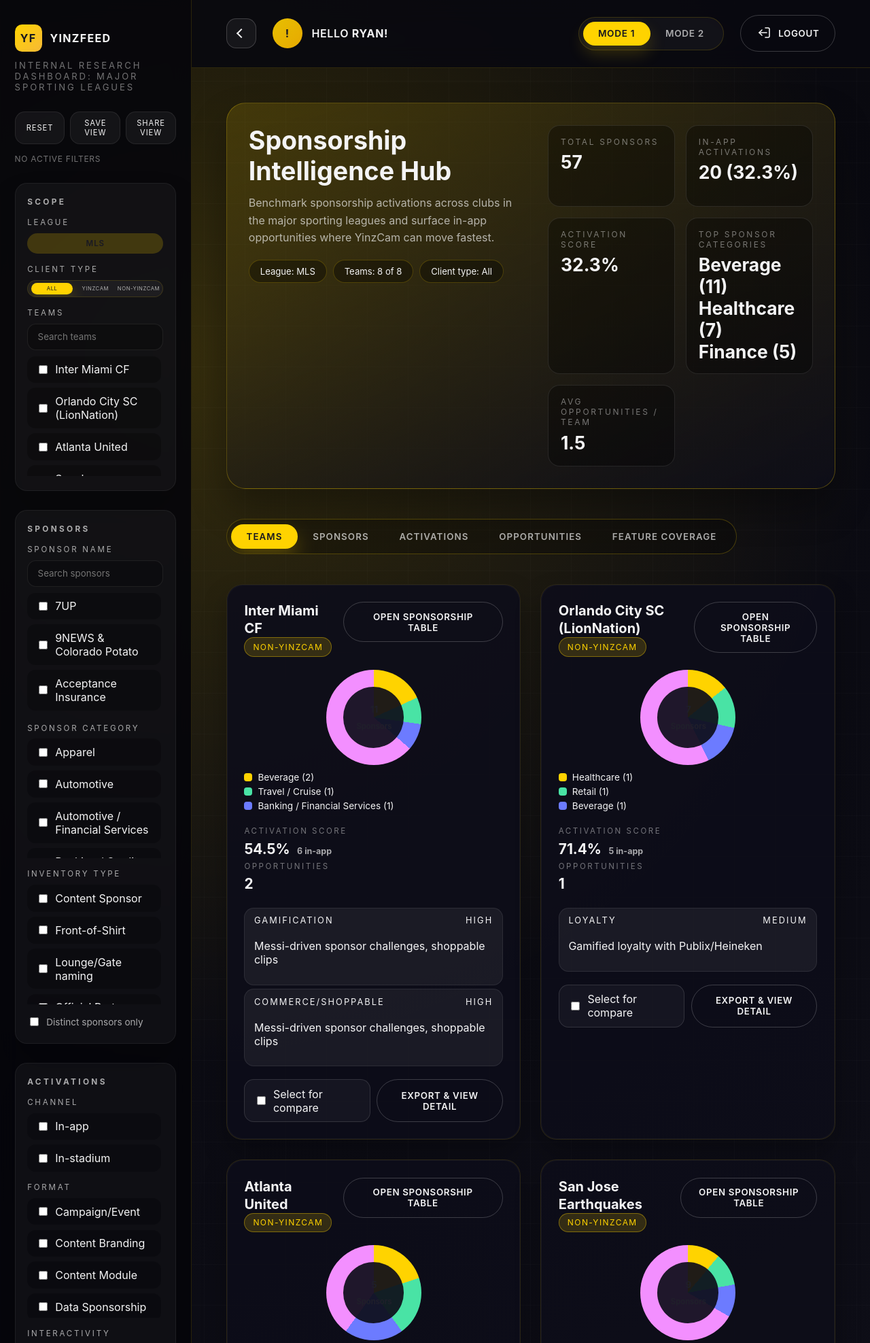
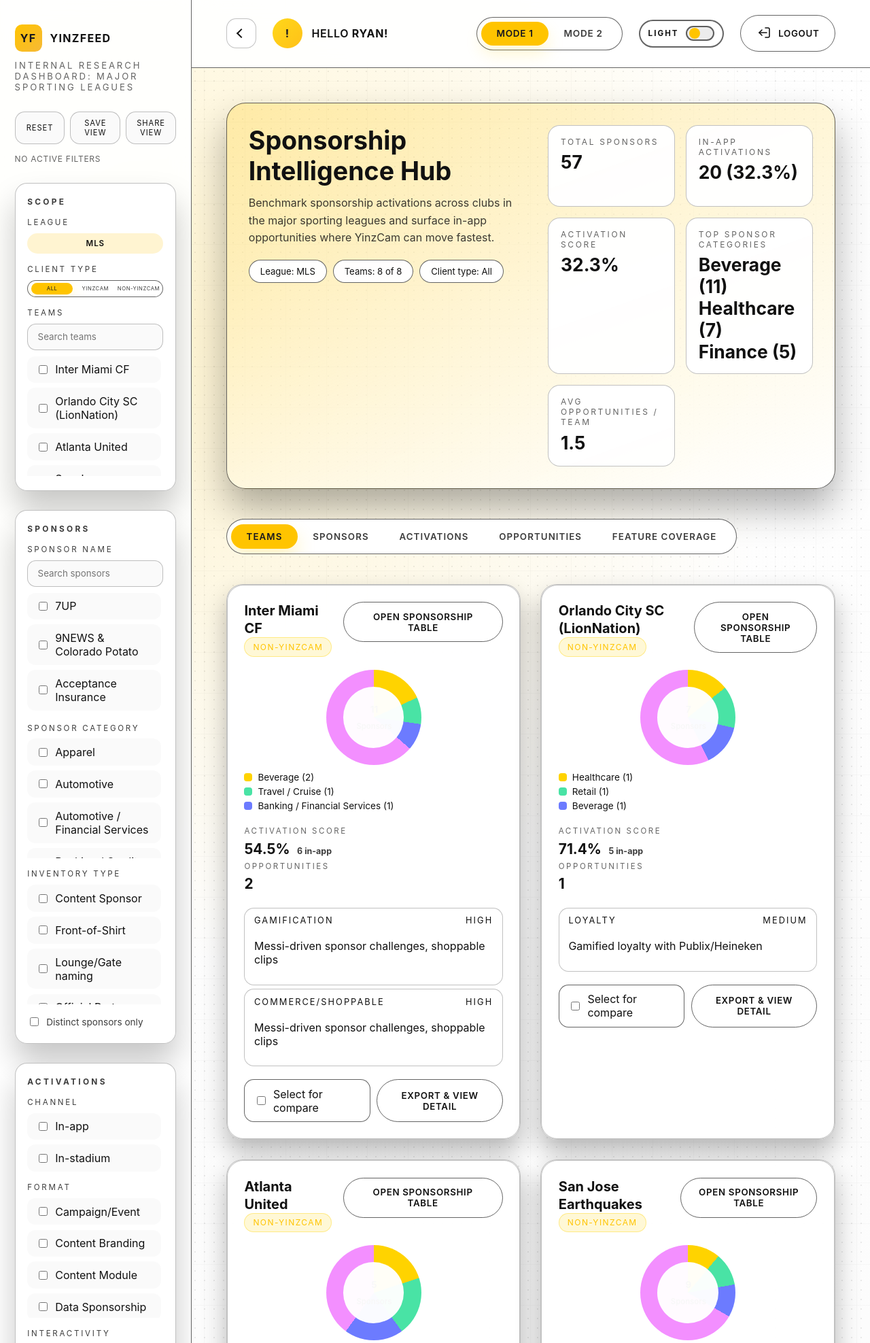
Before and after one commit to sahil120499/YinzFeed, a FastAPI app: page / in a window 1280 px wide. Shown: the top 1975 px of the page at 68% size. Run offline with FastAPI, Linux system fonts and the light colour scheme; some libraries are stand-ins or nearby versions.

Commit message:
Add light/dark theme toggle and vendor usage label fix

```diff
--- a/app/static/css/style.css
+++ b/app/static/css/style.css
@@ -13,11 +21,64 @@
   --color-muted-2: rgba(244, 244, 245, 0.45);
   --color-error: #ff6b6b;
   --color-success: #49e3a5;
-  --sidebar-width: clamp(280px, 22vw, 360px);
-  --font-base: "SF Pro Display", "SF Pro Text", "Montserrat", "Helvetica Neue", sans-serif;
-  --transition: 220ms cubic-bezier(0.4, 0, 0.2, 1);
-  --shadow-soft: 0 20px 40px rgba(0, 0, 0, 0.35);
-  --shadow-card: 0 18px 36px rgba(0, 0, 0, 0.28);
+  --color-sidebar-bg: rgba(6, 6, 12, 0.9);
+  --color-topnav-bg: rgba(9, 9, 16, 0.92);
+  --color-chip-bg: rgba(255, 211, 0, 0.18);
+  --color-card-bg: rgba(0, 0, 0, 0.35);
+  --color-table-bg: rgba(0, 0, 0, 0.3);
+  --color-hover: rgba(255, 255, 255, 0.06);
+  --app-bg:
+    radial-gradient(circle at 20% 20%, rgba(255, 211, 0, 0.18), transparent 45%),
+    linear-gradient(150deg, var(--color-bg), var(--color-bg-alt));
+  --app-bg-size: auto;
+  --grid-overlay-image:
+    linear-gradient(0deg, rgba(255, 255, 255, 0.02) 1px, transparent 1px),
+    linear-gradient(90deg, rgba(255, 255, 255, 0.02) 1px, transparent 1px);
+  --grid-overlay-size: 60px 60px;
+}
+
+:root[data-theme="light"] {
+  --color-bg: #ffffff;
+  --color-bg-alt: #fbfbfb;
+
+  /* surfaces */
+  --color-surface: rgba(255, 255, 255, 0.97);
+  --color-surface-alt: rgba(250, 250, 250, 0.97);
+  --color-panel: rgba(255, 255, 255, 0.98);
+
+  /* outlines: black-forward */
+  --color-border: rgba(17, 17, 17, 0.65);
+  --color-border-soft: rgba(17, 17, 17, 0.26);
+
+  /* accent */
+  --color-accent: #ffc400;
+  --color-accent-soft: rgba(255, 196, 0, 0.26);
+
+  /* text */
+  --color-text: #111111;
+  --color-muted: rgba(17, 17, 17, 0.82);
+  --color-muted-2: rgba(17, 17, 17, 0.65);
+
+  /* state */
+  --color-error: #d7263d;
+  --color-success: #1f8a70;
+
+  /* semantic */
+  --color-sidebar-bg: rgba(255, 255, 255, 0.92);
+  --color-topnav-bg: rgba(255, 255, 255, 0.92);
+  --color-chip-bg: rgba(255, 196, 0, 0.18);
+  --color-card-bg: rgba(255, 255, 255, 0.98);
+  --color-table-bg: rgba(255, 255, 255, 0.92);
+  --color-hover: rgba(255, 196, 0, 0.14);
+  --app-bg:
+    radial-gradient(circle at 18% 18%, rgba(255, 196, 0, 0.18), transparent 40%),
+    radial-gradient(rgba(17, 17, 17, 0.08) 1px, transparent 1px),
+    linear-gradient(180deg, var(--color-bg), var(--color-bg-alt));
+  --app-bg-size: auto, 14px 14px, auto;
+  --grid-overlay-image:
+    linear-gradient(0deg, rgba(17, 17, 17, 0.025) 1px, transparent 1px),
+    linear-gradient(90deg, rgba(17, 17, 17, 0.025) 1px, transparent 1px);
+  --grid-overlay-size: 60px 60px;
 }
 
 * {
@@ -30,9 +91,8 @@
   height: 100vh; /* Ensure viewport-height container for independent scrolling */
   overflow: hidden; /* Prevent page-level scroll; use column scrolls instead */
   font-family: var(--font-base);
-  background:
-    radial-gradient(circle at 20% 20%, rgba(255, 211, 0, 0.18), transparent 45%),
-    linear-gradient(150deg, var(--color-bg), var(--color-bg-alt));
+  background: var(--app-bg, #fff);
+  background-size: var(--app-bg-size, auto);
   color: var(--color-text);
   display: flex;
 }
@@ -63,10 +123,8 @@
 .grid-overlay {
   position: fixed;
   inset: 0;
-  background-image:
-    linear-gradient(0deg, rgba(255, 255, 255, 0.02) 1px, transparent 1px),
-    linear-gradient(90deg, rgba(255, 255, 255, 0.02) 1px, transparent 1px);
-  background-size: 60px 60px;
+  background-image: var(--grid-overlay-image);
+  background-size: var(--grid-overlay-size);
   pointer-events: none;
   z-index: 0;
 }
@@ -89,7 +147,7 @@
   height: 100vh; /* Sidebar scroll container */
   overflow-y: auto;
   padding: 2.25rem 1.75rem 2.5rem;
-  background: rgba(6, 6, 12, 0.9);
+  background: var(--color-sidebar-bg);
   backdrop-filter: blur(14px);
   border-right: 1px solid var(--color-border);
   transition: transform var(--transition), opacity var(--transition);
@@ -149,7 +207,7 @@
   padding: 0.55rem 0.75rem;
   border-radius: 0.9rem;
   border: 1px solid var(--color-border-soft);
-  background: rgba(255, 255, 255, 0.05);
+  background: var(--color-surface-alt);
   color: var(--color-text);
   letter-spacing: 0.08em;
   text-transform: uppercase;
@@ -216,8 +274,8 @@
   gap: 1rem;
   padding: 1.25rem 1.1rem 1.35rem;
   border-radius: 1.1rem;
-  background: rgba(255, 255, 255, 0.04);
-  border: 1px solid rgba(255, 255, 255, 0.06);
+  background: var(--color-surface);
+  border: 1px solid var(--color-border-soft);
   box-shadow: 0 28px 46px rgba(0, 0, 0, 0.22);
 }
 
@@ -247,7 +305,7 @@
   padding: 0.65rem 0.9rem;
   border-radius: 0.8rem;
   border: 1px solid var(--color-border-soft);
-  background: rgba(0, 0, 0, 0.25);
+  background: var(--color-surface-alt);
   color: var(--color-text);
 }
 
@@ -269,7 +327,7 @@
   display: inline-flex;
   align-items: center;
   gap: 0.5rem;
-  background: rgba(0, 0, 0, 0.25);
+  background: var(--color-surface-alt);
   border-radius: 0.75rem;
   padding: 0.55rem 0.75rem;
   border: 1px solid transparent;
@@ -308,10 +366,10 @@
   display: flex;
   width: 100%;
   gap: 0.15rem;
-  background: rgba(255, 255, 255, 0.05);
+  background: var(--color-card-bg);
   padding: 0.22rem 0.3rem;
   border-radius: 999px;
-  border: 1px solid rgba(255, 211, 0, 0.14);
+  border: 1px solid var(--color-border);
   overflow: hidden;
   overflow-x: hidden;
 }
@@ -349,8 +407,8 @@
   justify-content: center;
   padding: 0.5rem 1.1rem;
   border-radius: 999px;
-  background: rgba(255, 211, 0, 0.2);
-  color: #1a1a23;
+  background: var(--color-chip-bg);
+  color: var(--color-text);
   font-weight: 600;
   letter-spacing: 0.08em;
   text-transform: uppercase;
@@ -371,11 +429,11 @@
   position: sticky;
   top: 0;
   display: grid;
-  grid-template-columns: auto 1fr auto auto;
+  grid-template-columns: auto 1fr auto auto auto;
   align-items: center;
   gap: 1.5rem;
   padding: 1.4rem clamp(2rem, 4vw, 3.5rem);
-  background: rgba(9, 9, 16, 0.92);
+  background: var(--color-topnav-bg);
   border-bottom: 1px solid var(--color-border);
   backdrop-filter: blur(18px);
   z-index: 60; /* Keep nav and toggle above mobile sidebar */
@@ -387,8 +445,8 @@
   width: 44px;
   height: 44px;
   border-radius: 0.9rem;
-  border: 1px solid rgba(255, 255, 255, 0.18);
-  background: rgba(255, 255, 255, 0.05);
+  border: 1px solid var(--color-border-soft);
+  background: var(--color-surface);
   color: var(--color-text);
   cursor: pointer;
   transition: border-color var(--transition), background var(--transition), transform var(--transition);
@@ -446,8 +504,59 @@
   margin-inline: auto;
   padding: 0.35rem;
   border-radius: 999px;
-  background: rgba(255, 255, 255, 0.04);
-  border: 1px solid rgba(255, 211, 0, 0.16);
+  background: var(--color-card-bg);
+  border: 1px solid var(--color-border);
+}
+
+.theme-toggle {
+  display: inline-flex;
+  align-items: center;
+  gap: 0.65rem;
+  padding: 0.45rem 0.75rem;
+  border-radius: 999px;
+  background: var(--color-surface);
+  color: var(--color-text);
+  border: 2px solid var(--color-border);
+  cursor: pointer;
+  transition: background var(--transition), transform var(--transition), border-color var(--transition);
+}
+
+.theme-toggle:hover,
+.theme-toggle:focus-visible {
+  background: var(--color-hover);
+  outline: none;
+}
+
+.theme-toggle__label {
+  font-size: 0.72rem;
+  letter-spacing: 0.18em;
+  text-transform: uppercase;
+  font-weight: 700;
+}
+
+.theme-toggle__track {
+  width: 42px;
+  height: 22px;
+  border-radius: 999px;
+  border: 2px solid var(--color-border);
+  background: rgba(17, 17, 17, 0.08);
+  position: relative;
+}
+
+.theme-toggle__thumb {
+  width: 16px;
+  height: 16px;
+  border-radius: 50%;
+  background: var(--color-accent);
+  position: absolute;
+  top: 50%;
+  transform: translateY(-50%);
+  left: 3px;
+  transition: left var(--transition);
+}
+
+html[data-theme="dark"] .theme-toggle__thumb {
+  left: 21px;
 }
 
 .btn {
@@ -488,7 +597,7 @@
 .btn.ghost {
   background: transparent;
   color: var(--color-text);
-  border: 1px solid rgba(255, 255, 255, 0.2);
+  border: 1px solid var(--color-border);
 }
 
 .btn.primary:disabled,
@@ -527,8 +636,8 @@
   gap: clamp(1.8rem, 4vw, 3.4rem);
   padding: 2rem;
   border-radius: 1.75rem;
-  background: linear-gradient(160deg, rgba(255, 211, 0, 0.14), rgba(14, 14, 24, 0.95));
-  border: 1px solid rgba(255, 211, 0, 0.28);
+  background: linear-gradient(160deg, var(--color-accent-soft), var(--color-panel));
+  border: 1px solid var(--color-border);
   box-shadow: 0 28px 54px rgba(0, 0, 0, 0.32);
 }
 
@@ -556,8 +665,8 @@
   gap: 0.5rem;
   padding: 0.5rem 1rem;
   border-radius: 999px;
-  background: rgba(0, 0, 0, 0.35);
-  border: 1px solid rgba(255, 211, 0, 0.22);
+  background: var(--color-card-bg);
+  border: 1px solid var(--color-border);
   font-size: 0.82rem;
 }
 
@@ -570,8 +679,8 @@
 .kpi-card {
   padding: 1rem 1.1rem;
   border-radius: 1.1rem;
-  background: rgba(0, 0, 0, 0.35);
-  border: 1px solid rgba(255, 255, 255, 0.1);
+  background: var(--color-card-bg);
+  border: 1px solid var(--color-border-soft);
   display: flex;
   flex-direction: column;
   gap: 0.4rem;
@@ -601,8 +710,8 @@
   align-self: flex-start;
   border-radius: 999px;
   padding: 0.4rem;
-  background: rgba(0, 0, 0, 0.25);
-  border: 1px solid rgba(255, 211, 0, 0.24);
+  background: var(--color-card-bg);
+  border: 1px solid var(--color-border);
   max-width: 100%;
   overflow-x: auto;
   -webkit-overflow-scrolling: touch;
@@ -651,7 +760,7 @@
   padding: 1.6rem;
   border-radius: 1.5rem;
   background: var(--color-surface);
-  border: 1px solid rgba(255, 211, 0, 0.12);
+  border: 1px solid var(--color-border-soft);
   box-shadow: var(--shadow-card);
   isolation: isolate;
 }
@@ -661,7 +770,7 @@
   position: absolute;
   inset: 0;
   border-radius: inherit;
-  border: 1px solid rgba(255, 255, 255, 0.04);
+  border: 1px solid var(--color-border-soft);
   pointer-events: none;
   z-index: -1;
 }
@@ -796,8 +905,8 @@
   gap: 0.25rem;
   padding: 0.65rem 0.85rem;
   border-radius: 0.9rem;
-  background: rgba(255, 255, 255, 0.06);
-  border: 1px solid rgba(255, 255, 255, 0.08);
+  background: var(--color-card-bg);
+  border: 1px solid var(--color-border-soft);
 }
 
 .opportunity-heading {
@@ -826,8 +935,8 @@
   gap: 0.5rem;
   padding: 0.65rem 0.85rem;
   border-radius: 0.9rem;
-  background: rgba(255, 255, 255, 0.04);
-  border: 1px solid rgba(255, 255, 255, 0.12);
+  background: var(--color-card-bg);
+  border: 1px solid var(--color-border);
   cursor: pointer;
 }
 
--- a/app/static/js/main.js
+++ b/app/static/js/main.js
@@ -66,6 +66,30 @@
 const state = DEFAULT_STATE();
 let savedViews = [];
 
+(function () {
+  const root = document.documentElement;
+  const btn = document.getElementById("themeToggle");
+  if (!btn) return;
+
+  const label = btn.querySelector(".theme-toggle__label");
+
+  function apply(theme) {
+    root.dataset.theme = theme;
+    if (label) label.textContent = theme.charAt(0).toUpperCase() + theme.slice(1);
+    btn.setAttribute("aria-pressed", theme === "dark" ? "true" : "false");
+  }
+
+  const saved = localStorage.getItem("theme");
+  const initial = saved === "dark" || saved === "light" ? saved : "light";
+  apply(initial);
+
+  btn.addEventListener("click", () => {
+    const next = root.dataset.theme === "dark" ? "light" : "dark";
+    localStorage.setItem("theme", next);
+    apply(next);
+  });
+})();
+
 function cloneSet(source) {
   return new Set(Array.from(source));
 }
@@ -1372,6 +1396,7 @@
   if (!emptyState || !tableWrapper || !tableBody || !tableHead || !highlights) {
     return;
   }
+  const usageLabel = `${(store.mode2.vendorLeague || state.mode2League || "mls").toUpperCase()} Usage`;
 
   if (state.mode2VendorView === "core") {
     emptyState.hidden = true;
@@ -1382,7 +1407,7 @@
         <th scope="col">Vendor</th>
         <th scope="col">Category</th>
         <th scope="col">Description</th>
-        <th scope="col">MLS Usage</th>
+        <th scope="col">${usageLabel}</th>
         <th scope="col">Dominance</th>
         <th scope="col">Notes</th>
       </tr>`;
@@ -1411,7 +1436,7 @@
         <th scope="col">Vendor</th>
         <th scope="col">Category</th>
         <th scope="col">What They Do</th>
-        <th scope="col">MLS Usage</th>
+        <th scope="col">${usageLabel}</th>
         <th scope="col">Dominance</th>
         <th scope="col">Notes</th>
       </tr>`;
--- a/app/templates/index.html
+++ b/app/templates/index.html
@@ -1,5 +1,5 @@
 <!DOCTYPE html>
-<html lang="en">
+<html lang="en" data-theme="light">
   <head>
     <meta charset="UTF-8" />
     <meta name="viewport" content="width=device-width, initial-scale=1.0" />
@@ -211,6 +211,12 @@
             <button class="btn toggle active" type="button" data-mode="mode-1">Mode 1</button>
             <button class="btn toggle" type="button" data-mode="mode-2">Mode 2</button>
           </div>
+          <button class="theme-toggle" id="themeToggle" type="button" aria-label="Toggle theme">
+            <span class="theme-toggle__label" aria-hidden="true">Light</span>
+            <span class="theme-toggle__track" aria-hidden="true">
+              <span class="theme-toggle__thumb" aria-hidden="true"></span>
+            </span>
+          </button>
           <button class="btn ghost logout" type="button" id="logout-btn">
             <span class="logout-icon" aria-hidden="true">
               <svg
```
Also changed, not shown: other parts of app/static/css/style.css (+66 -58 lines).
